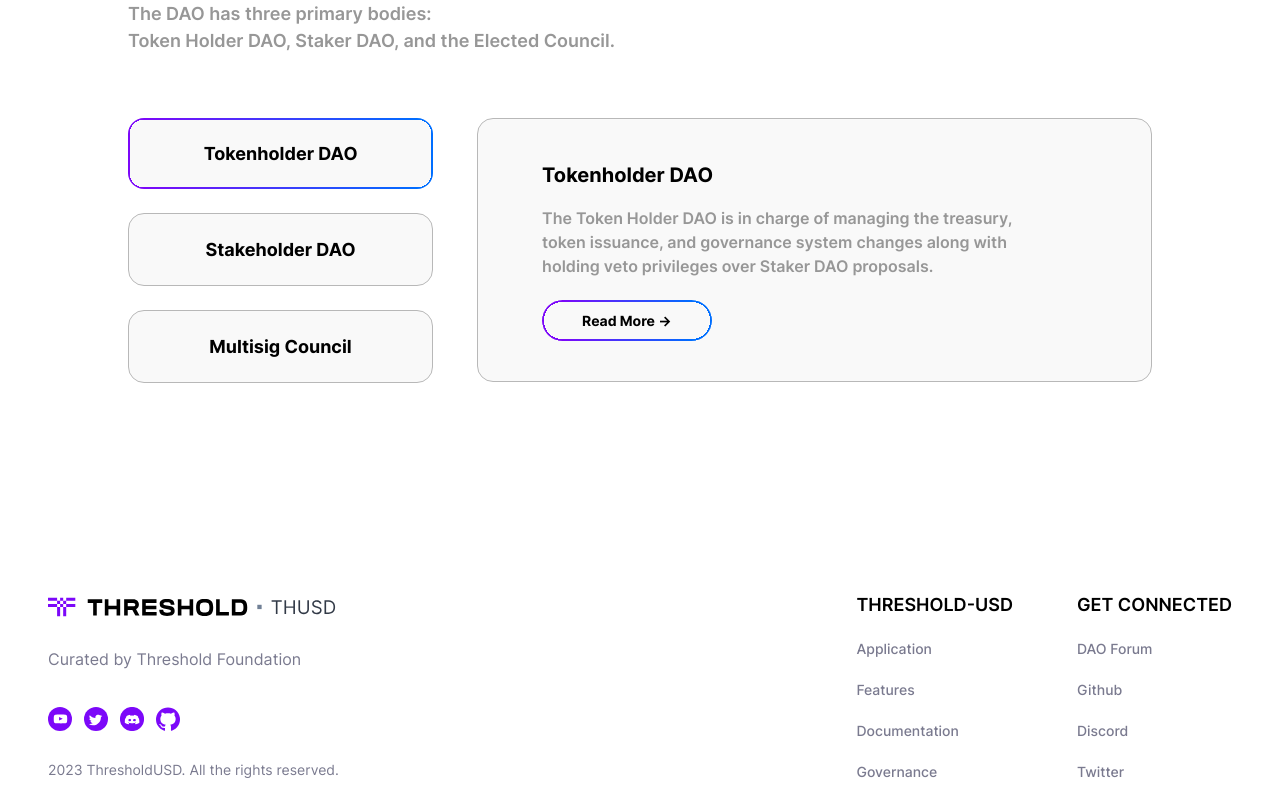
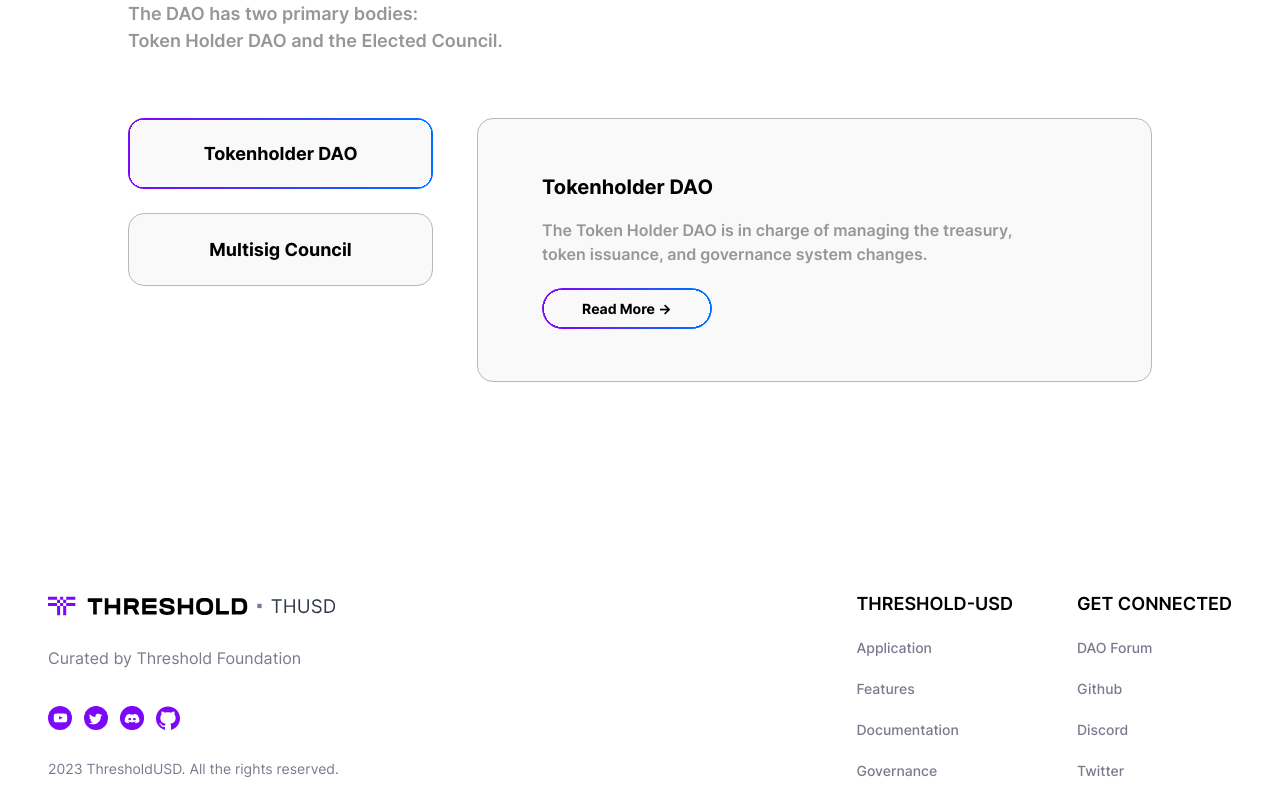
Before and after one commit to Threshold-USD/website, a Next.js app: page /governance in a window 1280 px wide. Shown: the part 1041-1838 px from the top of the page. Built offline with nearby package versions, Linux system fonts and the light colour scheme.

Commit message:
fix: stakeholder removed form governance page

```diff
--- a/components/GovernanceConstitution.tsx
+++ b/components/GovernanceConstitution.tsx
@@ -1,14 +1,10 @@
 import Link from "next/link";
 import { Dispatch, SetStateAction, useState } from "react";
 
-type governanceView = "tokenHolder" | "stakeHolder" | "multisig"
+type governanceView = "tokenHolder" | "multisig"
 
 type GovernernanceConstitution = {
   tokenHolder: {
-    title: string
-    description: string
-  }
-  stakeHolder: {
     title: string
     description: string
   }
@@ -21,11 +17,7 @@
 const governanceConstitution: GovernernanceConstitution = {
   tokenHolder: {
     title: "Tokenholder DAO",
-    description: "The Token Holder DAO is in charge of managing the treasury, token issuance, and governance system changes along with holding veto privileges over Staker DAO proposals."
-  },
-  stakeHolder: {
-    title: "Stakeholder DAO",
-    description: "The Staker DAO in Threshold has an active and operational role of being responsible for approving or declining smart contract upgrades and certain protocol parameters."
+    description: "The Token Holder DAO is in charge of managing the treasury, token issuance, and governance system changes."
   },
   multisig: {
     title: "Multisig Council",
@@ -84,7 +76,7 @@
      <div className="flex flex-col items-center sm:items-start w-full text-center sm:text-left">
         <span className="text-4xl sm:text-35xl font-bold">Governance constitution</span>
         <p className="mt-4 sm:text-lg font-semibold text-grey6">
-          The DAO has three primary bodies:<br />Token Holder DAO, Staker DAO, and the Elected Council.
+          The DAO has two primary bodies:<br />Token Holder DAO and the Elected Council.
         </p>
       </div>
       <div className="flex flex-col sm:flex-row items-start gap-11 w-full">
```
